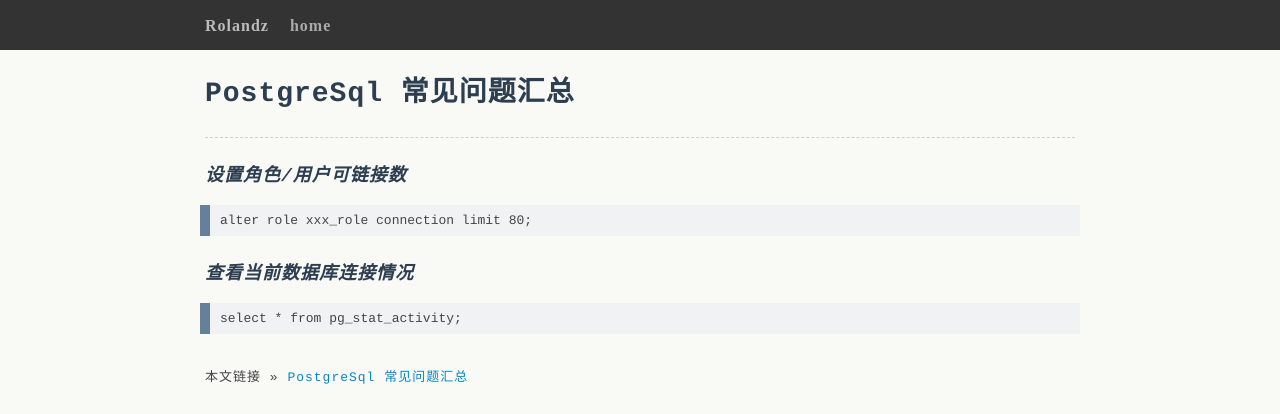
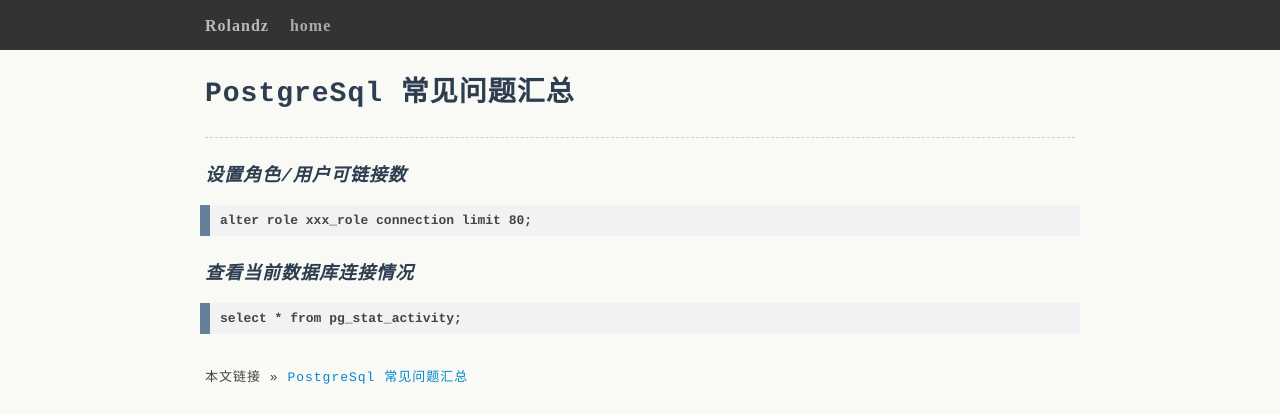
Before and after one commit to uxgnoz/uxgnoz.github.com, a Jekyll site: the page built from _posts/2016-11-09-postgresql-frq.md, in a window 1280 px wide. Shown: the top 414 px of the page. Built offline with Jekyll 4.4.1, drawn with Linux system fonts in a browser that asks for light colours; comment, search, counter and statistics services are not loaded.

Commit message:
screen.css

```diff
--- a/css/screen.css
+++ b/css/screen.css
@@ -241,7 +241,7 @@
   font-family: "Courier";
   letter-spacing: 0px;
   /*background-color: #f2f2f2;*/
-  font-weight: normal;
+  font-weight: 600;
   margin-left: 0px;
   margin-right: 0px;
 }
```
Also changed, not shown: _posts/2018-10-13-netty-channeloutbounthandler.md (+1 -1 lines).
